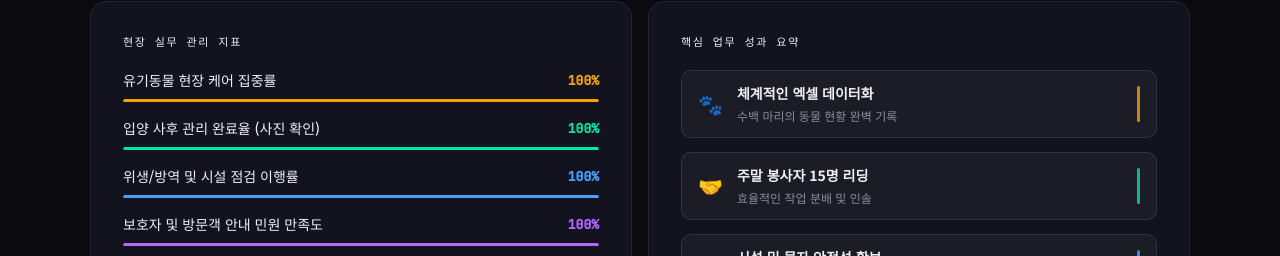
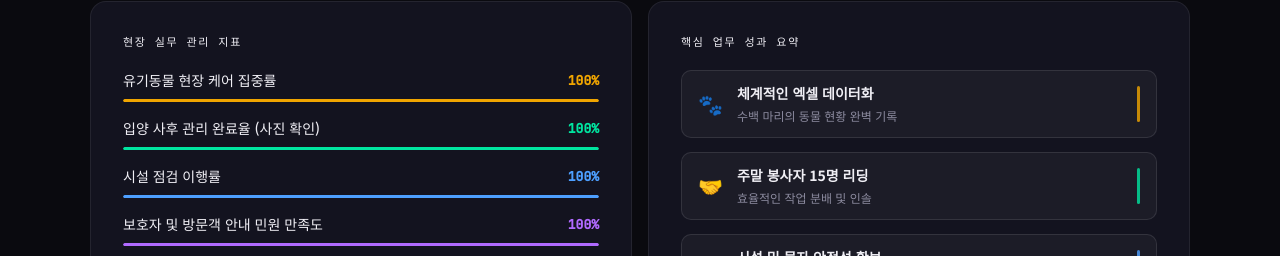
Before and after one commit to vhm7895-star/-, a Next.js app: page / in a window 1280 px wide. Shown: the part 2390-2646 px from the top of the page. Built offline with nearby package versions, Linux system fonts and the light colour scheme; a web font is replaced by a local one.

Commit message:
fix: 막대 그래프 문구 수정 (시설 점검 이행률)

```diff
--- a/components/KPI.tsx
+++ b/components/KPI.tsx
@@ -142,7 +142,7 @@ export default function KPI() {
             <div style={{ display: 'flex', flexDirection: 'column', gap: 16 }}>
               <ProgressBar label="유기동물 현장 케어 집중률" value={100} max={100} color="var(--accent)" />
               <ProgressBar label="입양 사후 관리 완료율 (사진 확인)" value={100} max={100} color="var(--green)" />
-              <ProgressBar label="위생/방역 및 시설 점검 이행률" value={100} max={100} color="var(--blue)" />
+              <ProgressBar label="시설 점검 이행률" value={100} max={100} color="var(--blue)" />
               <ProgressBar label="보호자 및 방문객 안내 민원 만족도" value={100} max={100} color="var(--purple)" />
             </div>
           </div>
```
